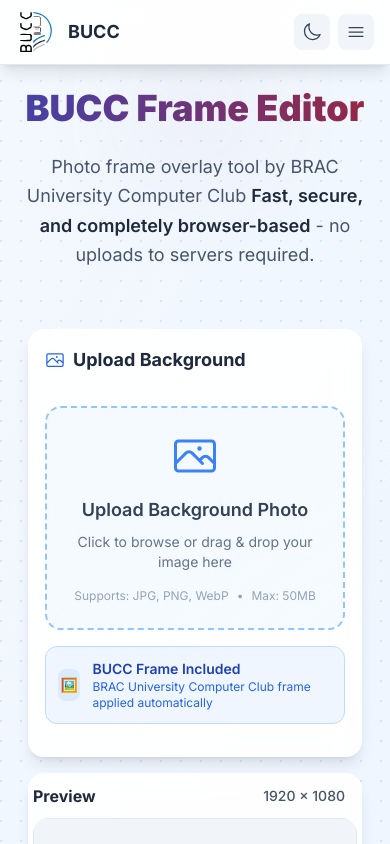
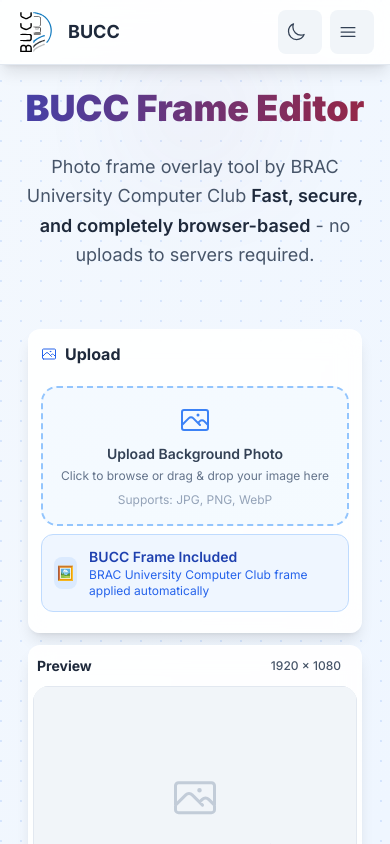
Before and after one commit to SiamFS/bucc_frame_adder, a React (Vite) app: page / in a window 390 px wide. Shown: the top 844 px of the page. Built offline with nearby package versions, Linux system fonts and the light colour scheme.

Commit message:
refactor: update README and ImageEditor for BUCC branding and improved mobile experience

```diff
--- a/src/components/ImageEditor.jsx
+++ b/src/components/ImageEditor.jsx
@@ -874,18 +874,18 @@
   }, [backgroundImage, handleWheel])
 
   return (
-    <div className="grid grid-cols-1 lg:grid-cols-12 gap-4 p-3 lg:p-4 max-w-[1560px] mx-auto">
+    <div className="grid grid-cols-1 lg:grid-cols-12 gap-3 lg:gap-4 p-3 lg:p-4 max-w-[1560px] mx-auto">
       {/* Notification System */}
       {notification && (
-        <div className={`fixed top-4 right-4 z-50 max-w-sm p-4 rounded-xl shadow-2xl transition-all duration-300 transform animate-slide-up ${
+        <div className={`fixed top-4 right-4 z-50 max-w-[calc(100vw-2rem)] sm:max-w-sm p-3 lg:p-4 rounded-xl shadow-2xl transition-all duration-300 transform animate-slide-up ${
           notification.type === 'success' ? 'bg-green-500 text-white' :
           notification.type === 'error' ? 'bg-red-500 text-white' :
           'bg-blue-500 text-white'
         }`}>
-          <div className="flex items-center gap-3">
-            {notification.type === 'success' && <CheckCircleIcon className="w-6 h-6" />}
-            {notification.type === 'error' && <ExclamationTriangleIcon className="w-6 h-6" />}
-            {notification.type === 'info' && <InformationCircleIcon className="w-6 h-6" />}
+          <div className="flex items-center gap-2 lg:gap-3">
+            {notification.type === 'success' && <CheckCircleIcon className="w-5 h-5 lg:w-6 lg:h-6" />}
+            {notification.type === 'error' && <ExclamationTriangleIcon className="w-5 h-5 lg:w-6 lg:h-6" />}
+            {notification.type === 'info' && <InformationCircleIcon className="w-5 h-5 lg:w-6 lg:h-6" />}
             <p className="font-medium text-sm lg:text-base">{notification.message}</p>
           </div>
         </div>
@@ -893,11 +893,11 @@
 
       {/* Canvas Section - Preview (Center) */}
       <div className="lg:col-span-6 order-2">
-        <div className="glass-morphism rounded-2xl p-1 lg:p-2 animate-fade-in shadow-lg h-full flex flex-col">
-          <div className="flex items-center justify-between mb-1 py-1">
-            <h2 className="text-base lg:text-lg font-bold text-slate-800 dark:text-dark-text-primary">Preview</h2>
-            <div className="flex items-center gap-2 text-xs text-slate-600 dark:text-dark-text-secondary">
-              <span className="status-indicator">
+        <div className="glass-morphism rounded-xl lg:rounded-2xl p-1 lg:p-2 animate-fade-in shadow-lg h-full flex flex-col">
+          <div className="flex items-center justify-between mb-1 py-1 px-1 lg:px-0">
+            <h2 className="text-sm lg:text-lg font-bold text-slate-800 dark:text-dark-text-primary">Preview</h2>
+            <div className="flex items-center gap-1 lg:gap-2 text-xs text-slate-600 dark:text-dark-text-secondary">
+              <span className="status-indicator text-xs">
                 {canvasSize.width} × {canvasSize.height}
               </span>
             </div>
@@ -947,16 +947,17 @@
       {/* Left Control Panel - Upload Background */}
       <div className="lg:col-span-3 order-1 space-y-3 lg:space-y-4">
         {/* Upload Section */}
-        <div className="control-panel animate-bounce-in rounded-2xl p-4 lg:p-5 shadow-lg h-full flex flex-col">
-          <div className="flex items-center justify-between mb-4">
-            <h2 className="text-lg lg:text-xl font-bold text-slate-800 dark:text-dark-text-primary flex items-center gap-2">
-              <PhotoIcon className="w-5 h-5 lg:w-6 lg:h-6 text-blue-600 dark:text-blue-400" />
-              Upload Background
+        <div className="control-panel animate-bounce-in rounded-xl lg:rounded-2xl p-3 lg:p-5 shadow-lg h-full flex flex-col">
+          <div className="flex items-center justify-between mb-3 lg:mb-4">
+            <h2 className="text-base lg:text-xl font-bold text-slate-800 dark:text-dark-text-primary flex items-center gap-2">
+              <PhotoIcon className="w-4 h-4 lg:w-6 lg:h-6 text-blue-600 dark:text-blue-400" />
+              <span className="hidden sm:inline">Upload Background</span>
+              <span className="sm:hidden">Upload</span>
             </h2>
             {backgroundImage && (
               <button
                 onClick={clearImages}
-                className="text-red-500 hover:text-red-700 dark:text-red-400 dark:hover:text-red-300 p-2 rounded-lg hover:bg-red-50 dark:hover:bg-red-900/30 transition-colors"
+                className="text-red-500 hover:text-red-700 dark:text-red-400 dark:hover:text-red-300 p-1 lg:p-2 rounded-lg hover:bg-red-50 dark:hover:bg-red-900/30 transition-colors"
                 title="Clear background image"
               >
                 <TrashIcon className="w-4 h-4 lg:w-5 lg:h-5" />
@@ -966,7 +967,7 @@
 
           {/* Background Image Upload with Drag & Drop */}
           <div
-            className={`upload-area ${backgroundImage ? 'has-image' : ''} ${isDragOver ? 'drag-over' : ''} p-6 lg:p-8 relative`}
+            className={`upload-area ${backgroundImage ? 'has-image' : ''} ${isDragOver ? 'drag-over' : ''} p-4 lg:p-8 relative`}
             onClick={() => backgroundInputRef.current?.click()}
             onDragOver={handleDragOver}
             onDragLeave={handleDragLeave}
@@ -983,24 +984,24 @@
             <div className="text-center">
               {isDragOver ? (
                 <>
-                  <CloudArrowUpIcon className="w-12 h-12 lg:w-16 lg:h-16 mx-auto text-green-500 mb-4 animate-bounce" />
-                  <p className="font-semibold text-green-700 text-lg lg:text-xl mb-2">
+                  <CloudArrowUpIcon className="w-8 h-8 lg:w-16 lg:h-16 mx-auto text-green-500 mb-2 lg:mb-4 animate-bounce" />
+                  <p className="font-semibold text-green-700 text-sm lg:text-xl mb-1 lg:mb-2">
                     Drop your image here!
                   </p>
                 </>
               ) : (
                 <>
-                  <PhotoIcon className="w-12 h-12 lg:w-16 lg:h-16 mx-auto text-blue-500 dark:text-blue-400 mb-4" />
-                  <p className="font-semibold text-slate-700 dark:text-dark-text-primary text-lg lg:text-xl mb-2">
+                  <PhotoIcon className="w-8 h-8 lg:w-16 lg:h-16 mx-auto text-blue-500 dark:text-blue-400 mb-2 lg:mb-4" />
+                  <p className="font-semibold text-slate-700 dark:text-dark-text-primary text-sm lg:text-xl mb-1 lg:mb-2">
                     {backgroundImage ? 'Background Image Loaded ✓' : 'Upload Background Photo'}
                   </p>
-                  <p className="text-sm lg:text-base text-slate-500 dark:text-dark-text-secondary mb-4">
+                  <p className="text-xs lg:text-base text-slate-500 dark:text-dark-text-secondary mb-2 lg:mb-4">
                     {backgroundImage ? 'Click to change or drag & drop a new image' : 'Click to browse or drag & drop your image here'}
                   </p>
-                  <div className="flex items-center justify-center gap-2 text-xs lg:text-sm text-slate-400 dark:text-dark-text-tertiary">
+                  <div className="flex items-center justify-center gap-1 lg:gap-2 text-xs text-slate-400 dark:text-dark-text-tertiary">
                     <span>Supports: JPG, PNG, WebP</span>
-                    <span>•</span>
-                    <span>Max: 50MB</span>
+                    <span className="hidden sm:inline">•</span>
+                    <span className="hidden sm:inline">Max: 50MB</span>
                   </div>
                 </>
               )}
@@ -1053,21 +1054,22 @@
       {/* Right Control Panel - Photo Controls */}
       {backgroundImage && (
         <div className="lg:col-span-3 order-3 space-y-2 lg:space-y-3">
-          <div className="control-panel animate-slide-up rounded-2xl p-3 lg:p-4 shadow-lg h-full flex flex-col">
+          <div className="control-panel animate-slide-up rounded-xl lg:rounded-2xl p-3 lg:p-4 shadow-lg h-full flex flex-col">
             <div className="flex items-center justify-between mb-3">
-              <h2 className="text-lg lg:text-xl font-bold text-slate-800 dark:text-dark-text-primary flex items-center gap-2">
-                <AdjustmentsHorizontalIcon className="w-5 h-5 lg:w-6 lg:h-6 text-green-600 dark:text-green-400" />
-                Photo Controls
+              <h2 className="text-base lg:text-xl font-bold text-slate-800 dark:text-dark-text-primary flex items-center gap-2">
+                <AdjustmentsHorizontalIcon className="w-4 h-4 lg:w-6 lg:h-6 text-green-600 dark:text-green-400" />
+                <span className="hidden sm:inline">Photo Controls</span>
+                <span className="sm:hidden">Controls</span>
               </h2>
             </div>
 
             {/* Frame Visibility Toggle */}
             {frameImage && (
               <div className="flex items-center justify-between p-2 lg:p-3 bg-slate-50 dark:bg-dark-bg-tertiary rounded-lg mb-3">
-                <span className="font-medium text-sm lg:text-base text-slate-700 dark:text-dark-text-primary">Show Frame</span>
+                <span className="font-medium text-xs lg:text-base text-slate-700 dark:text-dark-text-primary">Show Frame</span>
                 <button
                   onClick={() => setShowFrame(!showFrame)}
-                  className={`p-2 rounded-md transition-colors ${
+                  className={`p-2 lg:p-2 rounded-md transition-colors flex items-center justify-center ${
                     showFrame ? 'bg-green-100 dark:bg-green-900/50 text-green-600 dark:text-green-400' : 'bg-slate-100 dark:bg-dark-border-primary text-slate-500 dark:text-dark-text-secondary'
                   }`}
                   title={showFrame ? "Hide frame" : "Show frame"}
@@ -1082,8 +1084,8 @@
             )}
 
             {/* Zoom Control */}
-            <div className="space-y-2">
-              <label className="flex items-center gap-2 text-xs lg:text-sm font-semibold text-slate-700 dark:text-dark-text-primary">
+            <div className="space-y-1 lg:space-y-2">
+              <label className="flex items-center gap-1 lg:gap-2 text-xs lg:text-sm font-semibold text-slate-700 dark:text-dark-text-primary">
                 <MagnifyingGlassIcon className="w-3 h-3 lg:w-4 lg:h-4" />
                 Zoom: {zoom.toFixed(1)}x
               </label>
@@ -1097,7 +1099,7 @@
                   const newZoom = parseFloat(e.target.value)
                   setZoom(newZoom)
                 }}
-                className="w-full slider"
+                className="w-full slider h-2 lg:h-3"
               />
               <div className="flex justify-between text-xs text-slate-500 dark:text-dark-text-tertiary">
                 <span>0.1x</span>
@@ -1107,8 +1109,8 @@
             </div>
 
             {/* Brightness Control */}
-            <div className="space-y-2">
-              <label className="flex items-center gap-2 text-xs lg:text-sm font-semibold text-slate-700 dark:text-dark-text-primary">
+            <div className="space-y-1 lg:space-y-2">
+              <label className="flex items-center gap-1 lg:gap-2 text-xs lg:text-sm font-semibold text-slate-700 dark:text-dark-text-primary">
                 <SunIcon className="w-3 h-3 lg:w-4 lg:h-4" />
                 Brightness: {brightness}%
               </label>
@@ -1118,13 +1120,13 @@
                 max="150"
                 value={brightness}
                 onChange={(e) => setBrightness(parseInt(e.target.value))}
-                className="w-full slider"
+                className="w-full slider h-2 lg:h-3"
               />
             </div>
 
             {/* Contrast Control */}
-            <div className="space-y-2">
-              <label className="flex items-center gap-2 text-xs lg:text-sm font-semibold text-slate-700 dark:text-dark-text-primary">
+            <div className="space-y-1 lg:space-y-2">
+              <label className="flex items-center gap-1 lg:gap-2 text-xs lg:text-sm font-semibold text-slate-700 dark:text-dark-text-primary">
                 <SparklesIcon className="w-3 h-3 lg:w-4 lg:h-4" />
                 Contrast: {contrast}%
               </label>
@@ -1134,7 +1136,7 @@
                 max="150"
                 value={contrast}
                 onChange={(e) => setContrast(parseInt(e.target.value))}
-                className="w-full slider"
+                className="w-full slider h-2 lg:h-3"
               />
             </div>
 
@@ -1142,41 +1144,45 @@
             <div className="flex flex-col gap-2 pt-3">
               <button
                 onClick={handleReset}
-                className="btn-secondary w-full flex items-center justify-center gap-2"
+                className="btn-secondary w-full flex items-center justify-center gap-2 py-2 lg:py-3 text-sm lg:text-base"
               >
                 <ArrowUturnLeftIcon className="w-4 h-4" />
-                Reset & Auto-fit
+                <span className="hidden sm:inline">Reset & Auto-fit</span>
+                <span className="sm:hidden">Reset</span>
               </button>
 
               {/* Image Resolution Button - Only show when both images are loaded */}
               {backgroundImage && frameImage && (
                 <button
                   onClick={() => setShowResolutionSelector(!showResolutionSelector)}
-                  className={`w-full flex items-center justify-center gap-2 ${
+                  className={`w-full flex items-center justify-center gap-2 py-2 lg:py-3 text-sm lg:text-base transition-all duration-200 ${
                     showResolutionSelector
                       ? 'btn-primary shadow-blue-500/50 shadow-lg ring-2 ring-blue-300 dark:ring-blue-500'
                       : 'btn-secondary'
                   }`}
                 >
                   <AdjustmentsHorizontalIcon className="w-4 h-4" />
-                  Image Resolution
+                  <span className="hidden sm:inline">Image Resolution</span>
+                  <span className="sm:hidden">Resolution</span>
                 </button>
               )}
 
               <button
                 onClick={() => handleDownload(1.0)}
                 disabled={isProcessing}
-                className="btn-primary w-full flex items-center justify-center gap-2"
+                className="btn-primary w-full flex items-center justify-center gap-2 py-2 lg:py-3 text-sm lg:text-base"
               >
                 {isProcessing ? (
                   <>
                     <div className="loading-spinner"></div>
-                    Processing...
+                    <span className="hidden sm:inline">Processing...</span>
+                    <span className="sm:hidden">Processing</span>
                   </>
                 ) : (
                   <>
-                    <ArrowDownTrayIcon className="w-5 h-5" />
-                    Download HD Image
+                    <ArrowDownTrayIcon className="w-4 h-4 lg:w-5 lg:h-5" />
+                    <span className="hidden sm:inline">Download HD Image</span>
+                    <span className="sm:hidden">Download</span>
                   </>
                 )}
               </button>
@@ -1187,33 +1193,34 @@
 
       {/* Resolution Selector - Horizontal below editor */}
       {showResolutionSelector && backgroundImage && frameImage && (
-        <div className="lg:col-span-12 order-3 mt-4">
-          <div className="glass-morphism rounded-2xl p-4 animate-fade-in shadow-lg">
-            <div className="flex items-center justify-between mb-4">
-              <h3 className="text-lg font-bold text-slate-800 dark:text-dark-text-primary">
+        <div className="lg:col-span-12 order-4 mt-3 lg:mt-4">
+          <div className="glass-morphism rounded-xl lg:rounded-2xl p-3 lg:p-4 animate-fade-in shadow-lg">
+            <div className="flex items-center justify-between mb-3 lg:mb-4">
+              <h3 className="text-base lg:text-lg font-bold text-slate-800 dark:text-dark-text-primary">
                 Choose Export Resolution
               </h3>
               <button
                 onClick={() => setShowResolutionSelector(false)}
-                className="text-slate-500 hover:text-slate-700 dark:text-dark-text-secondary dark:hover:text-dark-text-primary"
+                className="text-slate-500 hover:text-slate-700 dark:text-dark-text-secondary dark:hover:text-dark-text-primary p-1 rounded-md hover:bg-slate-100 dark:hover:bg-dark-bg-tertiary transition-colors"
+                aria-label="Close resolution selector"
               >
                 ✕
               </button>
             </div>
 
-            <div className="grid grid-cols-1 sm:grid-cols-2 lg:grid-cols-3 xl:grid-cols-5 gap-3">
+            <div className="grid grid-cols-1 sm:grid-cols-2 lg:grid-cols-3 xl:grid-cols-5 gap-2 lg:gap-3">
               {getValidResolutions().map((resolution) => (
                 <button
                   key={resolution.key}
                   onClick={() => handleResolutionSelect(resolution)}
-                  className={`p-4 rounded-xl border-2 transition-all duration-200 hover:shadow-lg ${
+                  className={`p-3 lg:p-4 rounded-lg lg:rounded-xl border-2 transition-all duration-200 hover:shadow-lg ${
                     canvasSize.width === resolution.width && canvasSize.height === resolution.height
                       ? 'border-blue-500 bg-blue-50 dark:bg-blue-900/30 text-blue-700 dark:text-blue-300'
                       : 'border-slate-200 dark:border-dark-border-primary hover:border-blue-300 bg-white dark:bg-dark-bg-secondary'
                   }`}
                 >
                   <div className="text-center">
-                    <div className="font-semibold text-sm mb-1">
+                    <div className="font-semibold text-xs lg:text-sm mb-1">
                       {resolution.width} × {resolution.height}
                     </div>
                     <div className="text-xs text-slate-500 dark:text-dark-text-secondary">
@@ -1234,8 +1241,8 @@
               ))}
             </div>
 
-            <div className="mt-4 p-3 bg-blue-50 dark:bg-blue-900/30 rounded-lg border border-blue-200 dark:border-blue-700">
-              <p className="text-sm text-blue-700 dark:text-blue-300">
+            <div className="mt-3 lg:mt-4 p-3 bg-blue-50 dark:bg-blue-900/30 rounded-lg border border-blue-200 dark:border-blue-700">
+              <p className="text-xs lg:text-sm text-blue-700 dark:text-blue-300">
                 <strong>Quality Priority:</strong> Export resolutions are based on your background image quality.
                 Frame will be upscaled when needed to maintain your image's resolution (marked as "Frame Upscaled").
               </p>
--- a/src/index.css
+++ b/src/index.css
@@ -7,6 +7,8 @@
 @layer base {
   html {
     scroll-behavior: smooth;
+    /* Prevent horizontal scrolling */
+    overflow-x: hidden;
   }
 
   body {
@@ -17,6 +19,19 @@
     -webkit-font-smoothing: antialiased;
     -moz-osx-font-smoothing: grayscale;
     transition: background-color 0.3s ease, color 0.3s ease;
+    /* Prevent horizontal scrolling */
+    overflow-x: hidden;
+    /* Better mobile scrolling */
+    -webkit-overflow-scrolling: touch;
+  }
+
+  /* Prevent zoom on inputs on mobile */
+  @media screen and (max-width: 768px) {
+    input[type="range"],
+    input[type="file"],
+    button {
+      font-size: 16px; /* Prevents zoom on iOS */
+    }
   }
 
   /* Custom scrollbar */
@@ -159,11 +174,65 @@
     }
 
     .upload-area {
-      @apply p-6;
+      @apply p-4;
+      min-height: 120px;
     }
 
     .control-panel {
-      @apply p-4 space-y-4;
+      @apply p-3 space-y-3;
+    }
+
+    .slider {
+      @apply h-2;
+    }
+
+    .btn-primary, .btn-secondary {
+      @apply text-sm py-2 px-4;
+      min-height: 44px; /* Better touch targets */
+    }
+
+    .canvas-container {
+      min-height: 250px !important;
+      max-height: 60vh !important;
+    }
+
+    /* Improve touch targets */
+    button {
+      min-height: 44px;
+      min-width: 44px;
+    }
+
+    /* Better spacing for mobile */
+    .grid {
+      @apply gap-3;
+    }
+
+    /* Notification positioning for mobile */
+    .fixed.top-4.right-4 {
+      @apply top-2 right-2 left-2;
+      width: auto;
+      max-width: none;
+    }
+  }
+
+  /* Extra small screens */
+  @media (max-width: 480px) {
+    .upload-area {
+      @apply p-3;
+      min-height: 100px;
+    }
+
+    .canvas-container {
+      min-height: 200px !important;
+      max-height: 50vh !important;
+    }
+
+    .control-panel {
+      @apply p-2 space-y-2;
+    }
+
+    .glass-morphism {
+      @apply rounded-lg;
     }
   }
 }
```
Also changed, not shown: 1 other file (tests, documents, lock files or other folders).
